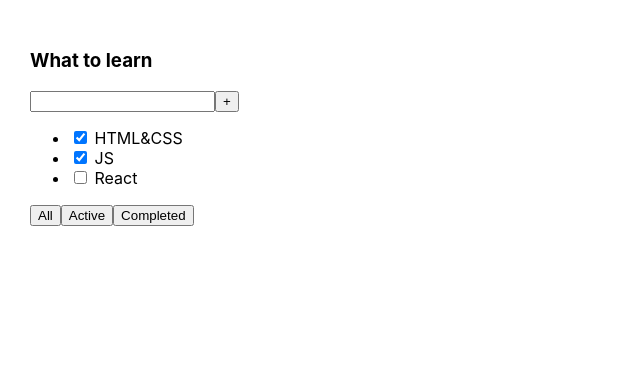
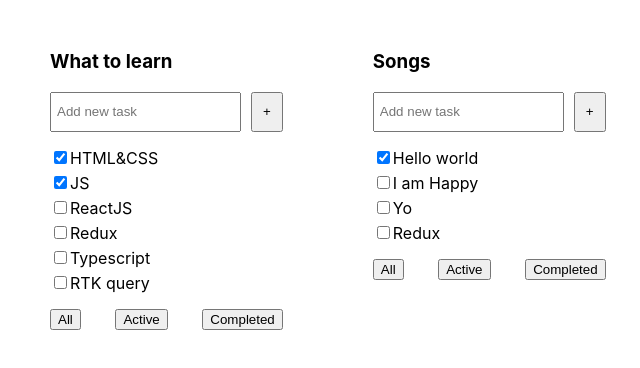
Before and after one commit to Evgeniya1307/Todolist.tsx, a React (Create React App) app: page / in a window 1280 px wide. Shown: the top 368 px of the page, without its empty margins (0-640 px from the left). Built offline with nearby package versions, Linux system fonts and the light colour scheme.

Commit message:
tasks1 ещё 2 таски: Typescript и RTK query

```diff
--- a/src/App.css
+++ b/src/App.css
@@ -1,3 +1,17 @@
+body {
+  margin: 0;
+  font-family: -apple-system, BlinkMacSystemFont, 'Segoe UI', 'Roboto', 'Oxygen',
+    'Ubuntu', 'Cantarell', 'Fira Sans', 'Droid Sans', 'Helvetica Neue',
+    sans-serif;
+  -webkit-font-smoothing: antialiased;
+  -moz-osx-font-smoothing: grayscale;
+}
+
+code {
+  font-family: source-code-pro, Menlo, Monaco, Consolas, 'Courier New',
+    monospace;
+}
+
 .App {
   padding: 30px;
   display: flex;
@@ -6,3 +20,50 @@
 .App > div {
   margin-right: 50px;
 }
+
+.todolist {
+  padding: 20px;
+  margin-bottom: 20px;
+}
+
+.todolist h3 {
+  margin-top: 0;
+}
+
+.todolist .input-group {
+  display: flex;
+  align-items: center; /* Центрируем элементы по вертикали */
+  margin: 10px 0;
+}
+
+.todolist .input-group input,
+.todolist .input-group button {
+  height: 40px; /* Устанавливаем одинаковую высоту */
+  box-sizing: border-box; /* Учитываем отступы и границы */
+}
+
+.todolist .input-group input {
+  flex: 1;
+  margin-right: 10px;
+  padding: 5px;
+}
+
+.todolist .input-group button {
+  padding: 5px 10px;
+}
+
+.todolist ul {
+  list-style: none;
+  padding: 0;
+}
+
+.todolist ul li {
+  display: flex;
+  align-items: center;
+  margin: 5px 0;
+}
+
+.todolist .buttons {
+  display: flex;
+  justify-content: space-between;
+}
--- a/src/App.tsx
+++ b/src/App.tsx
@@ -1,28 +1,42 @@
 import React from 'react';
 import './App.css';
+import { Todolist } from './Todolist';
+
+type TaskType = {
+  id: number;
+  title: string;
+  isDone: boolean;
+};
 
 function App() {
-    return (
-        <div className="App">
-            <div>
-                <h3>What to learn</h3>
-                <div>
-                    <input/>
-                    <button>+</button>
-                </div>
-                <ul>
-                    <li><input type="checkbox" checked={true}/> <span>HTML&CSS</span></li>
-                    <li><input type="checkbox" checked={true}/> <span>JS</span></li>
-                    <li><input type="checkbox" checked={false}/> <span>React</span></li>
-                </ul>
-                <div>
-                    <button>All</button>
-                    <button>Active</button>
-                    <button>Completed</button>
-                </div>
-            </div>
-        </div>
-    );
+  const tasks1: Array<TaskType> = [
+    { id: 1, title: 'HTML&CSS', isDone: true },
+    { id: 2, title: 'JS', isDone: true },
+    { id: 3, title: 'ReactJS', isDone: false },
+    { id: 4, title: 'Redux', isDone: false },
+    { id: 5, title: 'Typescript', isDone: false },
+    { id: 6, title: 'RTK query', isDone: false },
+];
+
+  const tasks2: Array<TaskType> = [
+    { id: 1, title: 'Hello world', isDone: true },
+    { id: 2, title: 'I am Happy', isDone: false },
+    { id: 3, title: 'Yo', isDone: false },
+    { id: 4, title: 'Redux', isDone: false },
+  ];
+
+  return (
+    <div className="App">
+      <Todolist
+        title="What to learn"
+        tasks={tasks1}
+      />
+      <Todolist
+        title="Songs"
+        tasks={tasks2}
+      />
+    </div>
+  );
 }
 
 export default App;
--- /dev/null
+++ b/src/Todolist.tsx
@@ -0,0 +1,37 @@
+import React from 'react';
+
+type Task = {
+  id: number;
+  title: string;
+  isDone: boolean;
+};
+
+type PropsType = {
+  title: string;
+  tasks: Task[];
+};
+
+export const Todolist = ({ title, tasks }: PropsType) => {
+  return (
+    <div className="todolist">
+      <h3>{title}</h3>
+      <div className="input-group">
+        <input type="text" placeholder="Add new task" />
+        <button>+</button>
+      </div>
+      <ul>
+        {tasks.map(task => (
+          <li key={task.id}>
+            <input type="checkbox" checked={task.isDone} readOnly />
+            <span>{task.title}</span>
+          </li>
+        ))}
+      </ul>
+      <div className="buttons">
+        <button>All</button>
+        <button>Active</button>
+        <button>Completed</button>
+      </div>
+    </div>
+  );
+};
```
